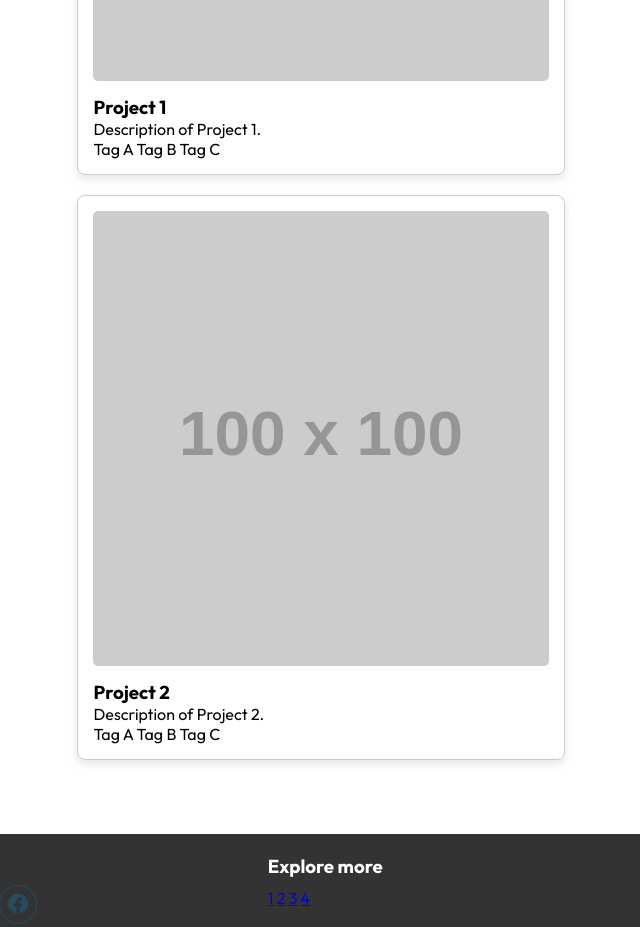
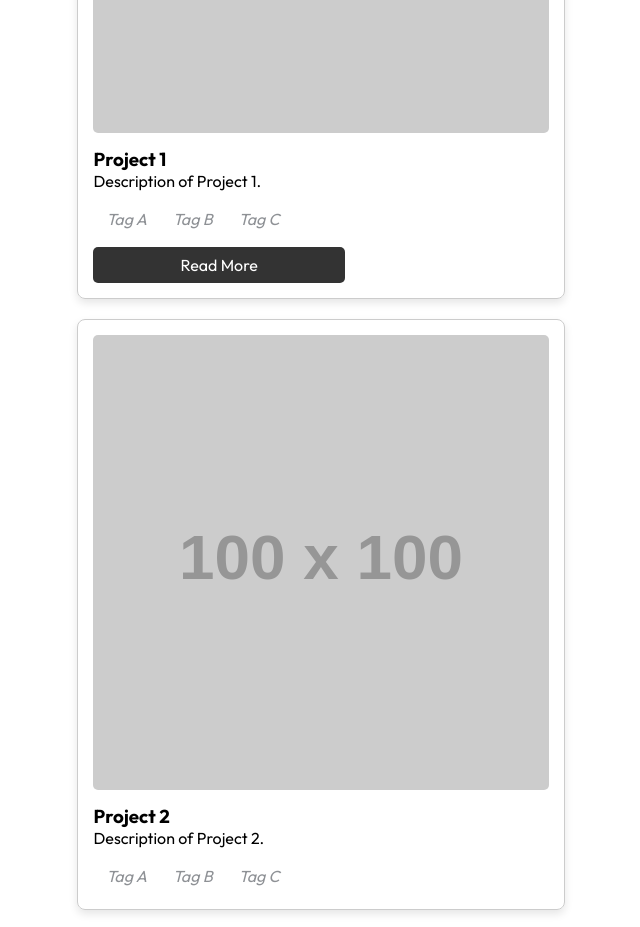
Before and after one commit to arnoldhoxha/arnoldhoxha.github.io, a plain HTML site: page index.html in a window 1280 px wide. Shown: the part 3040-3967 px from the top of the page, without its empty margins (319-959 px from the left). Drawn offline with nearby package versions, Linux system fonts and the light colour scheme; placeholder pictures from the web are drawn by us.

Commit message:
change card style

```diff
--- a/index.html
+++ b/index.html
@@ -140,7 +140,7 @@
                 <span class="tag">Tag B</span>
                 <span class="tag">Tag C</span>
             </div>
-
+            <a href="#" class="read-more-btn">Read More</a>
         </div>
 
         <div class="project-card" onclick="showProjectDetails(4)">
--- a/styles.css
+++ b/styles.css
@@ -432,3 +432,21 @@ footer {
 .menu-column h3 {
     margin-bottom: 10px;
 }
+
+.tags {
+    display: flex;
+    flex-wrap: wrap;
+    margin-top: 10px;
+}
+.project-card:hover{
+    cursor: pointer;
+}
+
+.tag {
+    font-style: italic;
+    opacity: 50%;
+    color: var(--primary-dark);
+    padding: 5px 10px;
+    margin: 3px;
+    border-radius: 5px;
+}
```
